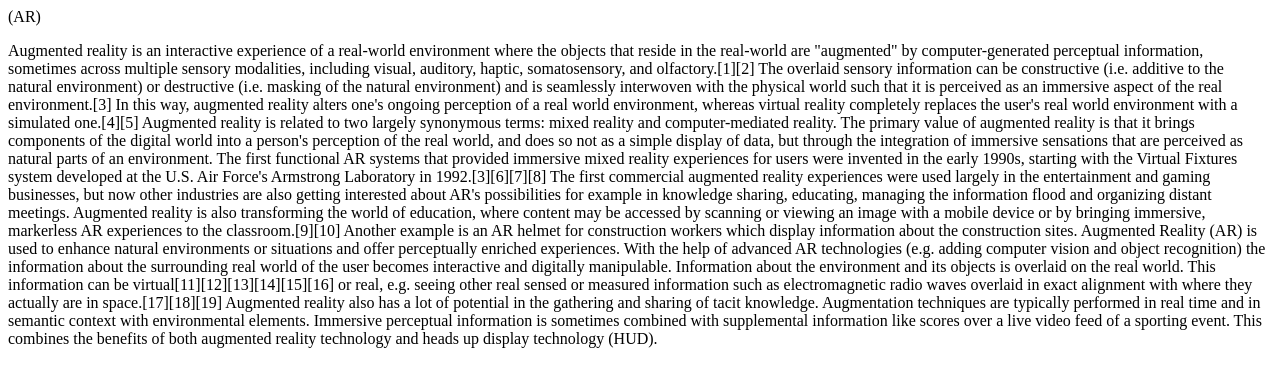
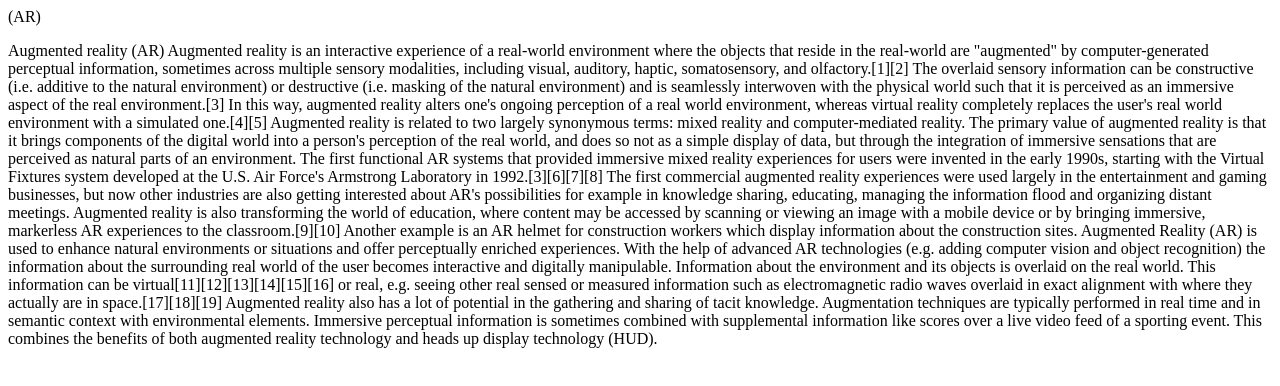
Before and after one commit to Mjnari/Mjnari.github.io, a plain HTML site: page index.html in a window 1280 px wide. Drawn offline with Linux system fonts and the light colour scheme.

Commit message:
Add files via upload

```diff
--- a/index.html
+++ b/index.html
@@ -5,7 +5,7 @@
 <title>Augmented reality (AR)</title>
 	<head>(AR)</head>
 
-	<p>Augmented reality is an interactive experience of a real-world environment where the objects that reside in the real-world are "augmented" by computer-generated perceptual information, sometimes across multiple sensory modalities, including visual, auditory, haptic, somatosensory, and olfactory.[1][2] The overlaid sensory information can be constructive (i.e. additive to the natural environment) or destructive (i.e. masking of the natural environment) and is seamlessly interwoven with the physical world such that it is perceived as an immersive aspect of the real environment.[3] In this way, augmented reality alters one's ongoing perception of a real world environment, whereas virtual reality completely replaces the user's real world environment with a simulated one.[4][5] Augmented reality is related to two largely synonymous terms: mixed reality and computer-mediated reality.
+	<p> Augmented reality (AR) Augmented reality is an interactive experience of a real-world environment where the objects that reside in the real-world are "augmented" by computer-generated perceptual information, sometimes across multiple sensory modalities, including visual, auditory, haptic, somatosensory, and olfactory.[1][2] The overlaid sensory information can be constructive (i.e. additive to the natural environment) or destructive (i.e. masking of the natural environment) and is seamlessly interwoven with the physical world such that it is perceived as an immersive aspect of the real environment.[3] In this way, augmented reality alters one's ongoing perception of a real world environment, whereas virtual reality completely replaces the user's real world environment with a simulated one.[4][5] Augmented reality is related to two largely synonymous terms: mixed reality and computer-mediated reality.
 
 	The primary value of augmented reality is that it brings components of the digital world into a person's perception of the real world, and does so not as a simple display of data, but through the integration of immersive sensations that are perceived as natural parts of an environment. The first functional AR systems that provided immersive mixed reality experiences for users were invented in the early 1990s, starting with the Virtual Fixtures system developed at the U.S. Air Force's Armstrong Laboratory in 1992.[3][6][7][8] The first commercial augmented reality experiences were used largely in the entertainment and gaming businesses, but now other industries are also getting interested about AR's possibilities for example in knowledge sharing, educating, managing the information flood and organizing distant meetings. Augmented reality is also transforming the world of education, where content may be accessed by scanning or viewing an image with a mobile device or by bringing immersive, markerless AR experiences to the classroom.[9][10] Another example is an AR helmet for construction workers which display information about the construction sites.
 
```
